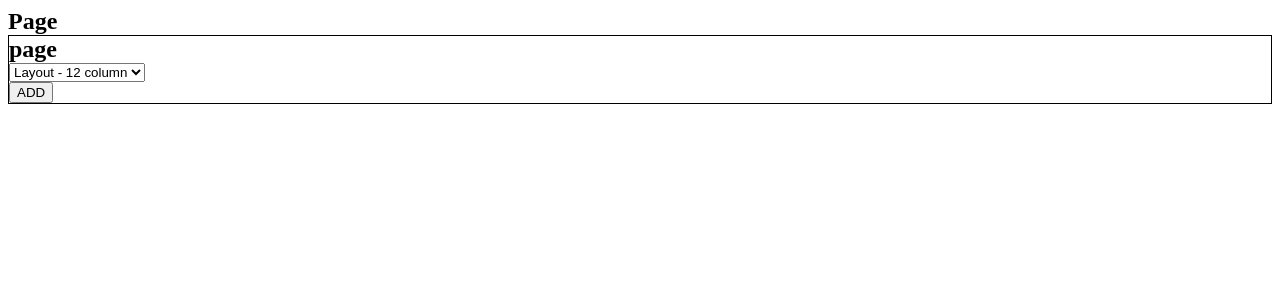
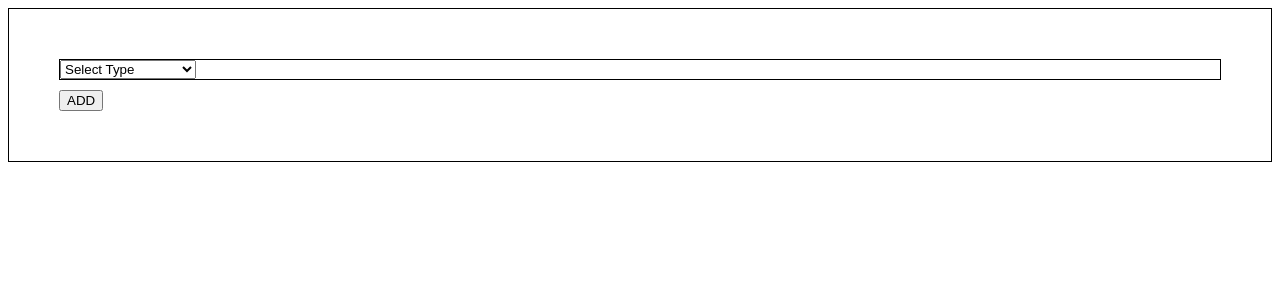
Before and after one commit to MattyO/proto, a React app: page / in a window 1280 px wide. Both pictures are taken after a click on the button "ADD". Shown: the top 300 px of the page. Built offline with nearby package versions, Linux system fonts and the light colour scheme; the HTML template or start-up script is replaced by a standard one.

Commit message:
add items on more than one level

```diff
--- a/App.jsx
+++ b/App.jsx
@@ -1,12 +1,11 @@
 // App.jsx
 import React from "react";
-import Item from "./components/item";
+import Page from "./components/page";
 
 export default class App extends React.Component {
     render () {
         return ( <div>
-            <h2> Page </h2>
-            <Item type="page"/>
+            <Page />
         </div> )
     }
 }
--- a/components/item.jsx
+++ b/components/item.jsx
@@ -1,37 +1,15 @@
 import React from "react";
-import NewItem from "./types/new";
 
 export default class Item extends React.Component {
-    constructor(props) {
-        super(props);
-        this.state = {
-            items: []
-        };
-    }
-
-    addItem() {
-        this.state.items.push({type: 'new'})
-        this.setState(this.state)
-    }
-
-    updateItem(index, data) {
-        console.log(index)
-        console.log(data)
-        this.state.items[index] = data
-        this.setState(this.state)
-    }
-
-    findItemType(passed_item, index) {
-        return <NewItem  type={passed_item.type} index={index} parentref={this} />
-    }
-
     render () {
         return (<div className="item">
             <h2> {this.props.type} </h2>
-            <div className="items">
-                {this.state.items.map((item, index) => (
-                    this.findItemType(item, index)
-                ))}
+            <div className="contents">
+                <div className="items">
+                    {this.state.items.map((item, index) => (
+                        this.findItemType(item, index)
+                    ))}
+                </div>
             </div>
             <button onClick={() => this.addItem()}>ADD</button>
         </div>)
--- /dev/null
+++ b/components/page.jsx
@@ -0,0 +1,58 @@
+import React from "react";
+import NewItem from "./types/new"
+import TextItem from "./types/text"
+import LayoutItem from "./types/layout"
+
+export default class Page extends React.Component {
+    constructor(props) {
+        super(props);
+        this.state = {
+            items: []
+        };
+    }
+
+    addItem(index) {
+        var found_item
+
+        if(index == undefined){
+            this.state.items.push({type: 'new'})
+        }else{
+            found_item = this.state.items[index.shift()]
+
+            while(index.length){
+                var temp_item = found_item.items[index.shift()]
+                found_item = temp_item
+            }
+            found_item.items.push({type: 'new'})
+        }
+        this.setState(this.state)
+    }
+
+    updateItem(index, data) {
+        this.state.items[index] = data
+        this.setState(this.state)
+    }
+
+    findItemType(passed_item, index) {
+        if(passed_item.type == 'new'){
+            return <NewItem type={passed_item.type} index={index} page={this} />
+        }else if(passed_item.type == 'text'){
+            return <TextItem type={passed_item.type} index={index} page={this} item={passed_item}/>
+        }else if(passed_item.type == 'layout-12'){
+            return <LayoutItem  type={passed_item.type} index={index} page={this} item={passed_item}/>
+        }
+    }
+
+    render () {
+        return <div className="item">
+            <div className="contents">
+                <div className="items">
+                    {this.state.items.map((item, index) => (
+                        this.findItemType(item, [index])
+                    ))}
+                    <button onClick={() => this.addItem()}>ADD</button>
+                </div>
+            </div>
+        </div>
+    }
+}
--- /dev/null
+++ b/components/types/layout.jsx
@@ -0,0 +1,29 @@
+import React from "react";
+
+export default class LayoutItem extends React.Component {
+    constructor(props) {
+        super(props);
+        this.state= {
+            value: ""
+        };
+        this.addItem= this.addItem.bind(this)
+    }
+
+    addItem(event){
+        this.props.page.addItem(this.props.index)
+    }
+
+    render () {
+        return <div className="item">
+            <div className="contents">
+                <h3>Layout 12</h3>
+                <div className="items">
+                    {this.props.item.items.map((item, index) => (
+                        this.props.page.findItemType(item, this.props.index.concat(index))
+                    ))}
+                    <button onClick={() => this.addItem()}>ADD</button>
+                </div>
+            </div>
+        </div>
+    }
+}
--- a/components/types/new.jsx
+++ b/components/types/new.jsx
@@ -10,16 +10,18 @@ export default class NewItem extends React.Component {
     }
 
     selectType (event){
-        console.log(this.props.parentref)
+        console.log(this.props.index)
         this.setState({value: event.target.value })
-        this.props.parentref.updateItem(this.props.index, {"type": event.target.value})
+        this.props.page.updateItem(this.props.index, {"type": event.target.value, "items": []})
     }
 
     render () {
-        return <div>
+        return <div className="item">
             <select value={this.state.value} onChange={this.selectType}>
+                <option value="new">Select Type</option>
                 <option value="layout-12">Layout - 12 column</option>
                 <option value="text">Text</option>
+                <option value="list">List</option>
                 <option value="form">Form</option>
                 <option value="link">Link</option>
                 <option value="image">Image</option>
--- /dev/null
+++ b/components/types/text.jsx
@@ -0,0 +1,23 @@
+import React from "react";
+
+export default class TextItem extends React.Component {
+    constructor(props) {
+        super(props);
+        this.state= {
+            value: ""
+        };
+        this.selectType = this.selectType.bind(this)
+    }
+
+    selectType (event){
+        console.log(this.props.parentref)
+        this.setState({value: event.target.value })
+        this.props.parentref.updateItem(this.props.index, {"type": event.target.value})
+    }
+
+    render () {
+        return <div className="item">
+            <p> text </p>
+        </div>
+    }
+}
```
Also changed, not shown: components/types/column.jsx (added, +18 -0 lines).
